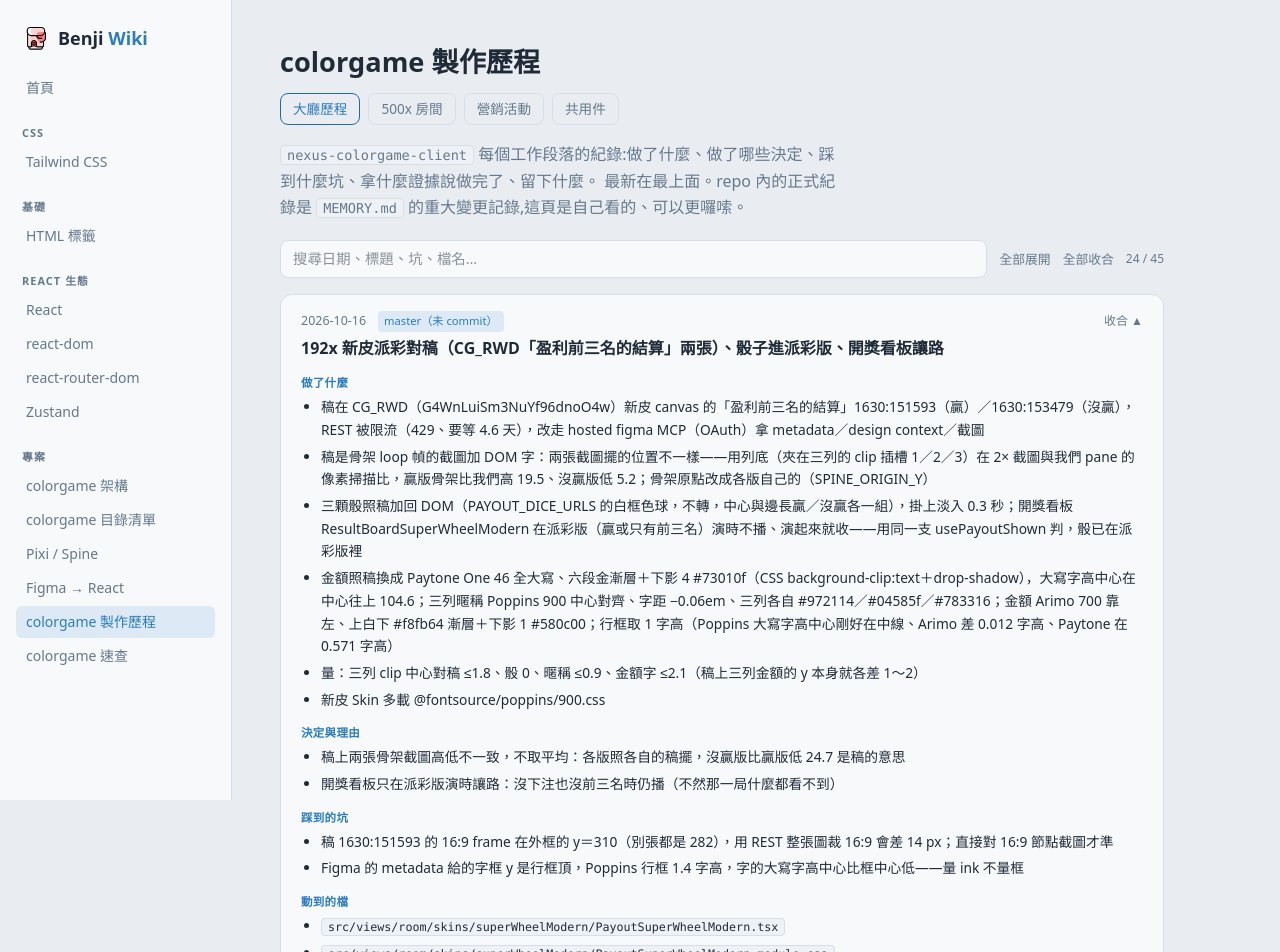
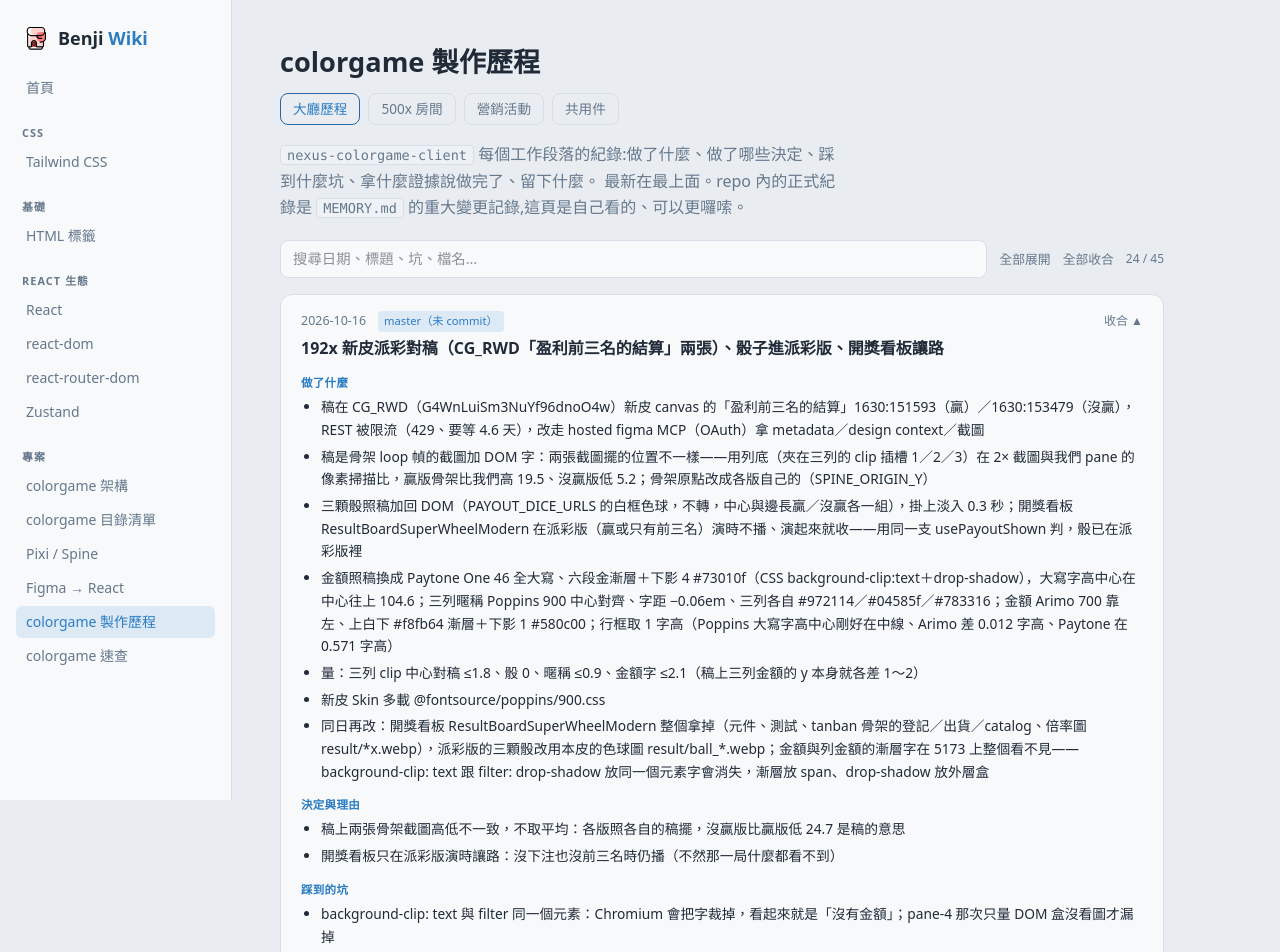
Before and after one commit to f840214/benji-wiki, a React (Vite) app: page /#/colorgame-log in a window 1280 px wide. Shown: the top 952 px of the page. Built offline with nearby package versions, Linux system fonts and the light colour scheme.

Commit message:
colorgame-log：新皮開獎看板拿掉、骰子用色球圖、漸層字消失的坑

```diff
--- a/src/pages/ColorGameLogPage.jsx
+++ b/src/pages/ColorGameLogPage.jsx
@@ -27,9 +27,10 @@ const ENTRIES = [
       '金額照稿換成 Paytone One 46 全大寫、六段金漸層＋下影 4 #73010f（CSS background-clip:text＋drop-shadow），大寫字高中心在中心往上 104.6；三列暱稱 Poppins 900 中心對齊、字距 −0.06em、三列各自 #972114／#04585f／#783316；金額 Arimo 700 靠左、上白下 #f8fb64 漸層＋下影 1 #580c00；行框取 1 字高（Poppins 大寫字高中心剛好在中線、Arimo 差 0.012 字高、Paytone 在 0.571 字高）',
       '量：三列 clip 中心對稿 ≤1.8、骰 0、暱稱 ≤0.9、金額字 ≤2.1（稿上三列金額的 y 本身就各差 1～2）',
       '新皮 Skin 多載 @fontsource/poppins/900.css',
+      '同日再改：開獎看板 ResultBoardSuperWheelModern 整個拿掉（元件、測試、tanban 骨架的登記／出貨／catalog、倍率圖 result/*x.webp），派彩版的三顆骰改用本皮的色球圖 result/ball_*.webp；金額與列金額的漸層字在 5173 上整個看不見——background-clip: text 跟 filter: drop-shadow 放同一個元素字會消失，漸層放 span、drop-shadow 放外層盒',
     ],
     decisions: ['稿上兩張骨架截圖高低不一致，不取平均：各版照各自的稿擺，沒贏版比贏版低 24.7 是稿的意思', '開獎看板只在派彩版演時讓路：沒下注也沒前三名時仍播（不然那一局什麼都看不到）'],
-    pitfalls: ['稿 1630:151593 的 16:9 frame 在外框的 y＝310（別張都是 282），用 REST 整張圖裁 16:9 會差 14 px；直接對 16:9 節點截圖才準', 'Figma 的 metadata 給的字框 y 是行框頂，Poppins 行框 1.4 字高，字的大寫字高中心比框中心低——量 ink 不量框'],
+    pitfalls: ['background-clip: text 與 filter 同一個元素：Chromium 會把字裁掉，看起來就是「沒有金額」；pane-4 那次只量 DOM 盒沒看圖才漏掉', 'Overlay navigate 帶太長的網址會被折行、參數名混進 %20：長網址改在頁面內 location.assign', '稿 1630:151593 的 16:9 frame 在外框的 y＝310（別張都是 282），用 REST 整張圖裁 16:9 會差 14 px；直接對 16:9 節點截圖才準', 'Figma 的 metadata 給的字框 y 是行框頂，Poppins 行框 1.4 字高，字的大寫字高中心比框中心低——量 ink 不量框'],
     files: ['src/views/room/skins/superWheelModern/PayoutSuperWheelModern.tsx', 'src/views/room/skins/superWheelModern/PayoutSuperWheelModern.module.css', 'src/views/room/skins/superWheelModern/ResultBoardSuperWheelModern.tsx', 'src/views/room/skins/superWheelModern/index.ts'],
   },
   {
```
